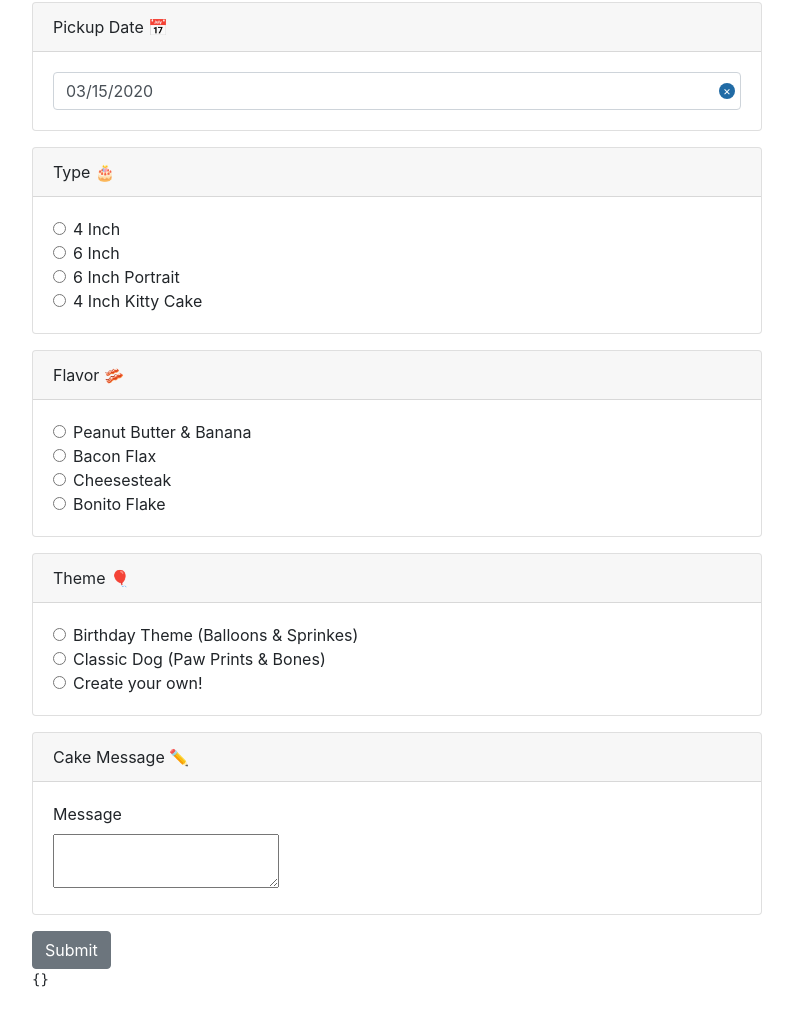
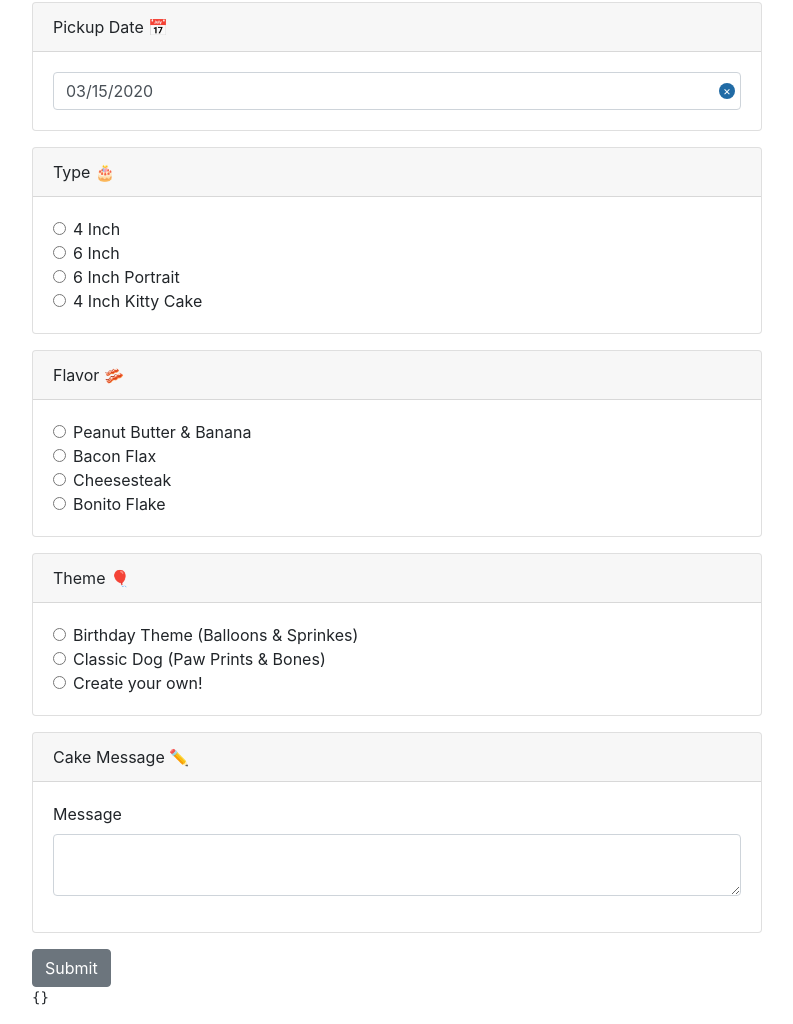
Before and after one commit to emaildano/barkshop-cake-form, a Gatsby site: page / in a window 1280 px wide. Shown: the part 54-1078 px from the top of the page, without its empty margins (243-1036 px from the left). Built offline with nearby package versions, Linux system fonts and the light colour scheme; Gatsby itself is replaced by a stand-in of ours.

Commit message:
updated message field

```diff
--- a/src/components/order-form/index.js
+++ b/src/components/order-form/index.js
@@ -67,16 +67,14 @@ const PickupDate = () => {
 
 const Message = () => (
   <FormSection title="Cake Message ✏️">
-    <div>
-      <label for="message">Message</label>
-    </div>
-    <Field
-      id="message"
-      name="message"
-      component="textarea"
-      type="textarea"
-      placeholder=""
-    />
+    <Field name="message">
+      {props => (
+        <FormGroup>
+          <Label for="message">Message</Label>
+          <Input type="textarea" name="message" id="message" onChange={props.input.onChange} />
+        </FormGroup>
+      )}
+    </Field>
     <Error name="message" />
   </FormSection>
 )
@@ -208,6 +206,11 @@ const OrderForm = () => (
       <Row className="justify-content-center">
         <Col md="8">
           <Form
+            mutators={{
+              catCake: (args, state, utils) => {
+                utils.changeValue(state, "flavorType", () => "bonito")
+              },
+            }}
             onSubmit={onSubmit}
             initialValues={{}}
             validate={values => {
```
